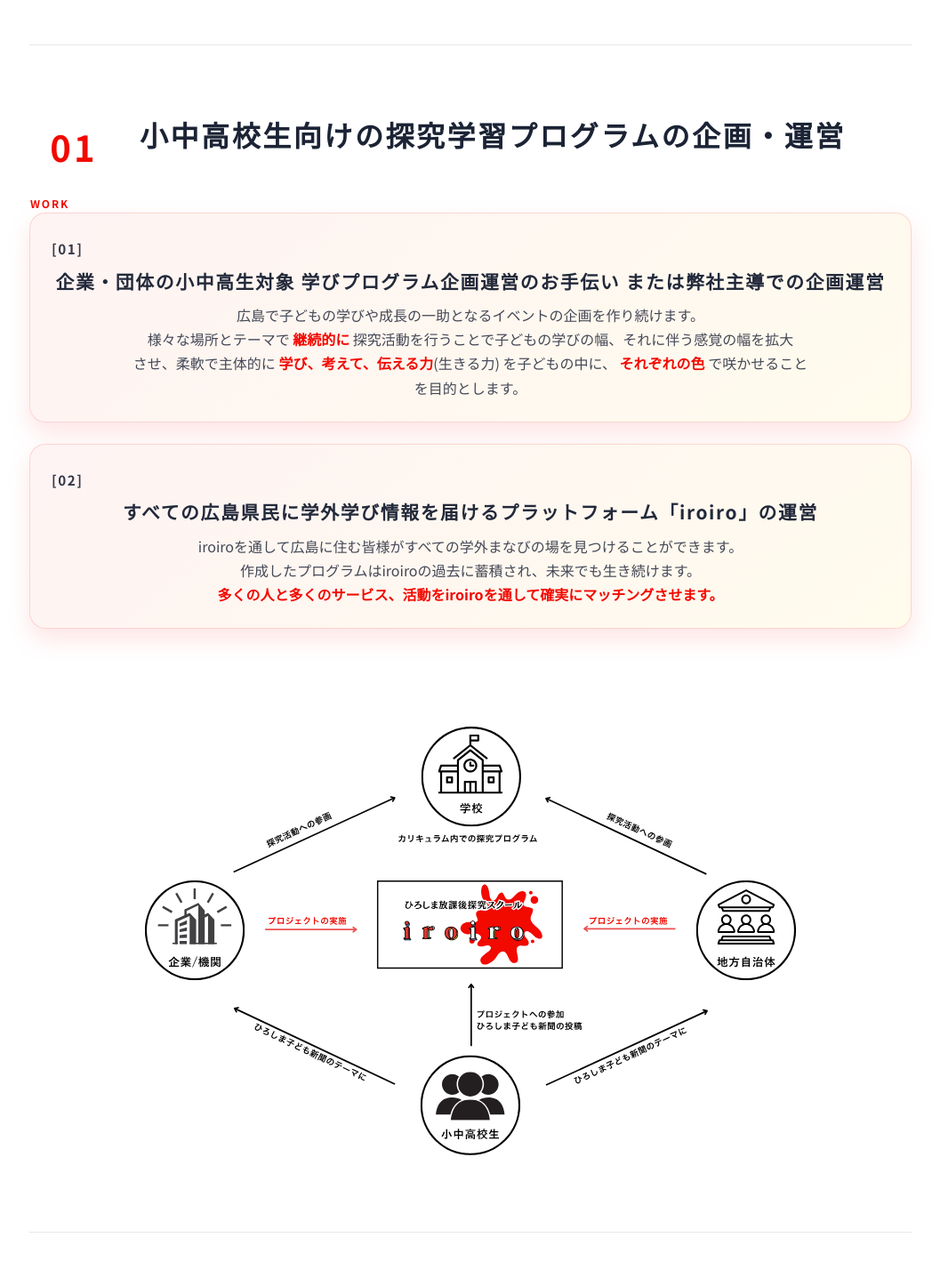
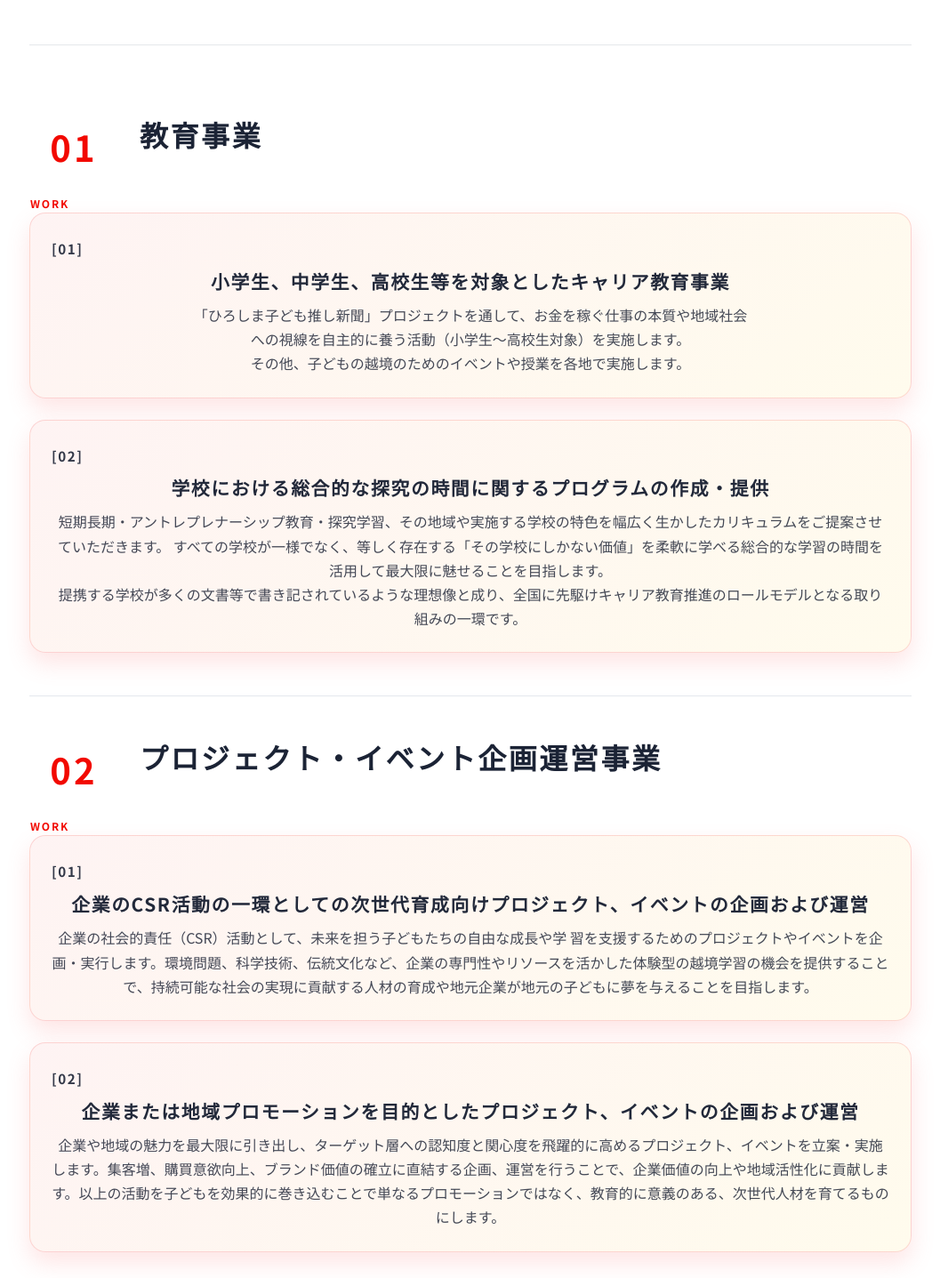
Before and after one commit to yvngmaxe/Canvas-site, a Next.js app: page /business in a window 1280 px wide. Shown: the part 226-1663 px from the top of the page at 89% size, without its empty margins (111-1168 px from the left). Built offline with nearby package versions, Linux system fonts and the light colour scheme; no server answers.

Commit message:
sentence

```diff
--- a/app/business/page.tsx
+++ b/app/business/page.tsx
@@ -48,7 +48,7 @@ export default function BusinessPage() {
             <p className={styles.kicker}>01</p>
             <div>
               <h2 id="business-01" className={styles.title}>
-                小中高校生向けの探究学習プログラムの企画・運営
+                教育事業
               </h2>
             </div>
           </header>
@@ -58,53 +58,29 @@ export default function BusinessPage() {
                 <span className={styles.pointBadge}>WORK</span>
                 <span className={styles.pointKicker}>[01]</span>
                 <h3 className={styles.pointTitle}>
-                  企業・団体の小中高生対象 学びプログラム企画運営のお手伝い
-                  または弊社主導での企画運営
+                  小学生、中学生、高校生等を対象としたキャリア教育事業
                 </h3>
                 <p className={`${styles.pointText} ${styles.pointTextCompact}`}>
-                  広島で子どもの学びや成長の一助となるイベントの企画を作り続けます。
+                  「ひろしま子ども推し新聞」プロジェクトを通して、お金を稼ぐ仕事の本質や地域社会
                   <br />
-                  様々な場所とテーマで{" "}
-                  <span className={styles.textAccent}>継続的に</span>{" "}
-                  探究活動を行うことで子どもの学びの幅、それに伴う感覚の幅を拡大
+                  への視線を自主的に養う活動（小学生〜高校生対象）を実施します。
                   <br />
-                  させ、柔軟で主体的に{" "}
-                  <span className={styles.textAccent}>
-                    学び、考えて、伝える力
-                  </span>
-                  (生きる力) を子どもの中に、{" "}
-                  <span className={styles.textAccent}>それぞれの色</span>{" "}
-                  で咲かせること
-                  <br />
-                  を目的とします。
+                  その他、子どもの越境のためのイベントや授業を各地で実施します。
                 </p>
               </article>
               <article className={styles.point}>
                 <span className={styles.pointKicker}>[02]</span>
                 <h3 className={styles.pointTitle}>
-                  すべての広島県民に学外学び情報を届けるプラットフォーム「iroiro」の運営
+                  学校における総合的な探究の時間に関するプログラムの作成・提供
                 </h3>
                 <p className={styles.pointText}>
-                  iroiroを通して広島に住む皆様がすべての学外まなびの場を見つけることができます。
+                  短期長期・アントレプレナーシップ教育・探究学習、その地域や実施する学校の特色を幅広く生かしたカリキュラムをご提案させていただきます。
+                  すべての学校が一様でなく、等しく存在する「その学校にしかない価値」を柔軟に学べる総合的な学習の時間を活用して最大限に魅せることを目指します。
                   <br />
-                  作成したプログラムはiroiroの過去に蓄積され、未来でも生き続けます。
-                  <br />
-                  <span className={styles.textAccent}>
-                    多くの人と多くのサービス、活動をiroiroを通して確実にマッチングさせます。
-                  </span>
+                  提携する学校が多くの文書等で書き記されているような理想像と成り、全国に先駆けキャリア教育推進のロールモデルとなる取り組みの一環です。
                 </p>
               </article>
             </div>
-          </div>
-          <div className={styles.figureWide}>
-            <Image
-              src="/images/iroiro_relation.svg"
-              alt="子ども・企業・地域をつなぐ関係図"
-              fill
-              className={styles.figureImage}
-              sizes="(max-width: 768px) 100vw, 1024px"
-              priority
-            />
           </div>
         </section>
 
@@ -113,9 +89,7 @@ export default function BusinessPage() {
             <p className={styles.kicker}>02</p>
             <div>
               <h2 id="business-02" className={styles.title}>
-                総合的な学習の時間を活用した
-                <br />
-                キャリア教育カリキュラムの開発
+                プロジェクト・イベント企画運営事業
               </h2>
             </div>
           </header>
@@ -125,25 +99,20 @@ export default function BusinessPage() {
                 <span className={styles.pointBadge}>WORK</span>
                 <span className={styles.pointKicker}>[01]</span>
                 <h3 className={styles.pointTitle}>
-                  講演等によるインプット型自己探求
+                  企業のCSR活動の一環としての次世代育成向けプロジェクト、イベントの企画および運営
                 </h3>
+                <p className={`${styles.pointText} ${styles.pointTextCompact}`}>
+                  企業の社会的責任（CSR）活動として、未来を担う子どもたちの自由な成長や学
+                  習を支援するためのプロジェクトやイベントを企画・実行します。環境問題、科学技術、伝統文化など、企業の専門性やリソースを活かした体験型の越境学習の機会を提供することで、持続可能な社会の実現に貢献する人材の育成や地元企業が地元の子どもに夢を与えることを目指します。
+                </p>
               </article>
               <article className={styles.point}>
                 <span className={styles.pointKicker}>[02]</span>
                 <h3 className={styles.pointTitle}>
-                  「特色型」総合的な学習の時間
+                  企業または地域プロモーションを目的としたプロジェクト、イベントの企画および運営
                 </h3>
                 <p className={`${styles.pointText} ${styles.pointTextCompact}`}>
-                  短期長期・アントレプレナーシップ教育・探究学習、その地域や実施する学校の特色を幅広く生
-                  <br />
-                  かしたカリキュラムをご提案させていただきます。すべての学校が一様でなく、等しく存在する
-                  <br />
-                  「その学校にしかない価値」を柔軟に学べる総合的な学習の時間を活用して最大限に魅せる
-                  <br />
-                  ことを目的とします。
-                  <br />
-                  <br />
-                  広島の学校が多くの文書等で書き記されている理想像と成り、全国に先駆けロールモデルとなる取り組みの一環です。
+                  企業や地域の魅力を最大限に引き出し、ターゲット層への認知度と関心度を飛躍的に高めるプロジェクト、イベントを立案・実施します。集客増、購買意欲向上、ブランド価値の確立に直結する企画、運営を行うことで、企業価値の向上や地域活性化に貢献します。以上の活動を子どもを効果的に巻き込むことで単なるプロモーションではなく、教育的に意義のある、次世代人材を育てるものにします。
                 </p>
               </article>
             </div>
```
